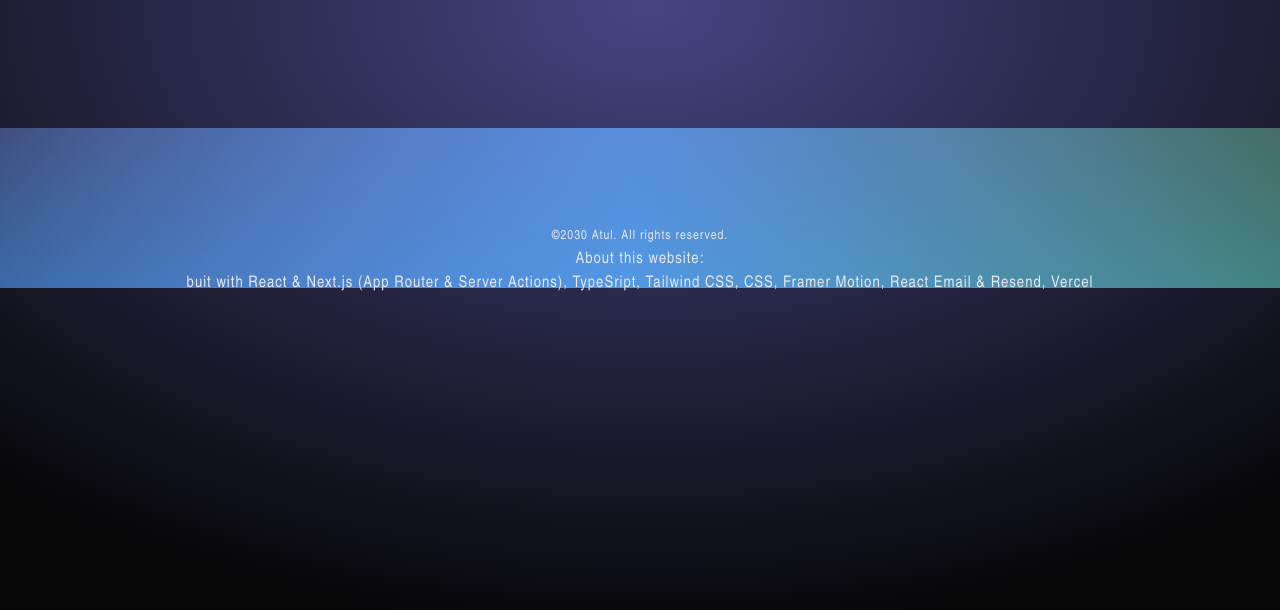
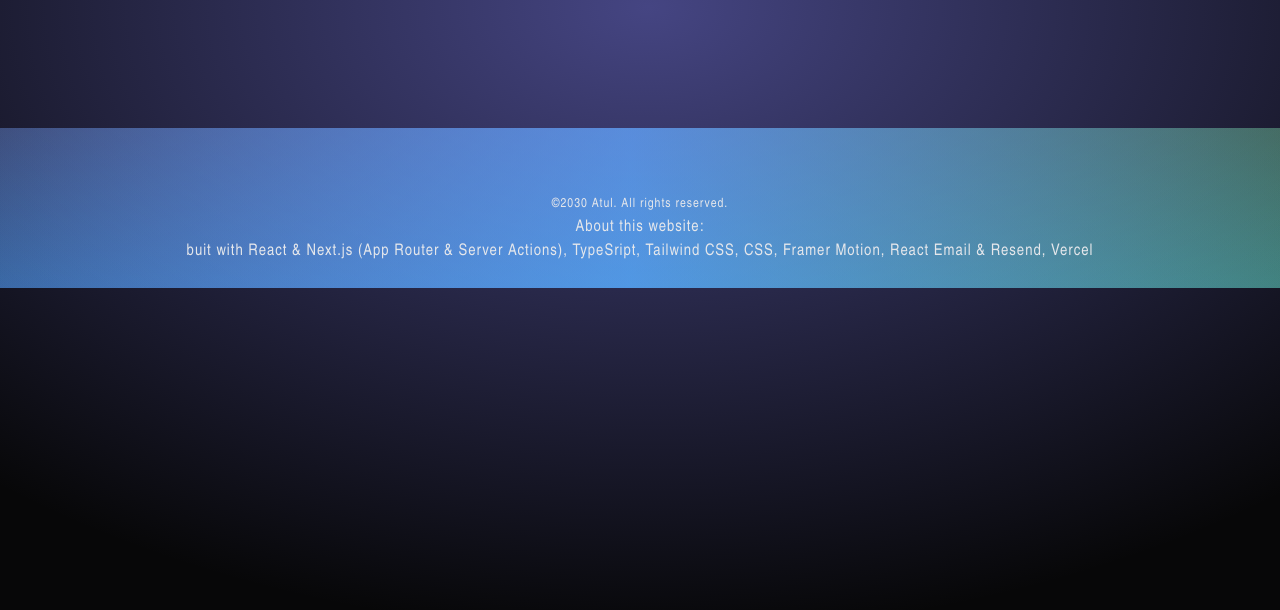
Before and after one commit to Atulbende/portfolio-builder, a Next.js app: page /components/footer in a window 1280 px wide. Shown: the top 610 px of the page. Built offline with nearby package versions, Linux system fonts and the light colour scheme.

Commit message:
resume update footer changes

```diff
--- a/src/app/components/footer/page.tsx
+++ b/src/app/components/footer/page.tsx
@@ -2,10 +2,10 @@ import { FooterSVG } from "./FooterSVG"
 
 export default function Footer() {
     return (<>
-         <FooterSVG />
-     <section className="home-div mt-24 flex text-center text-gray-200 ">
 
-            <section className="profile-pic m-auto">
+     <section className="footer flex text-center text-gray-200 ">
+     <FooterSVG />
+            <section className="profile-pic m-auto mt-16">
                 <small>
                     &copy;2030 Atul. All rights reserved.
                 </small>
```
Also changed, not shown: 1 other file (tests, documents, lock files or other folders).
